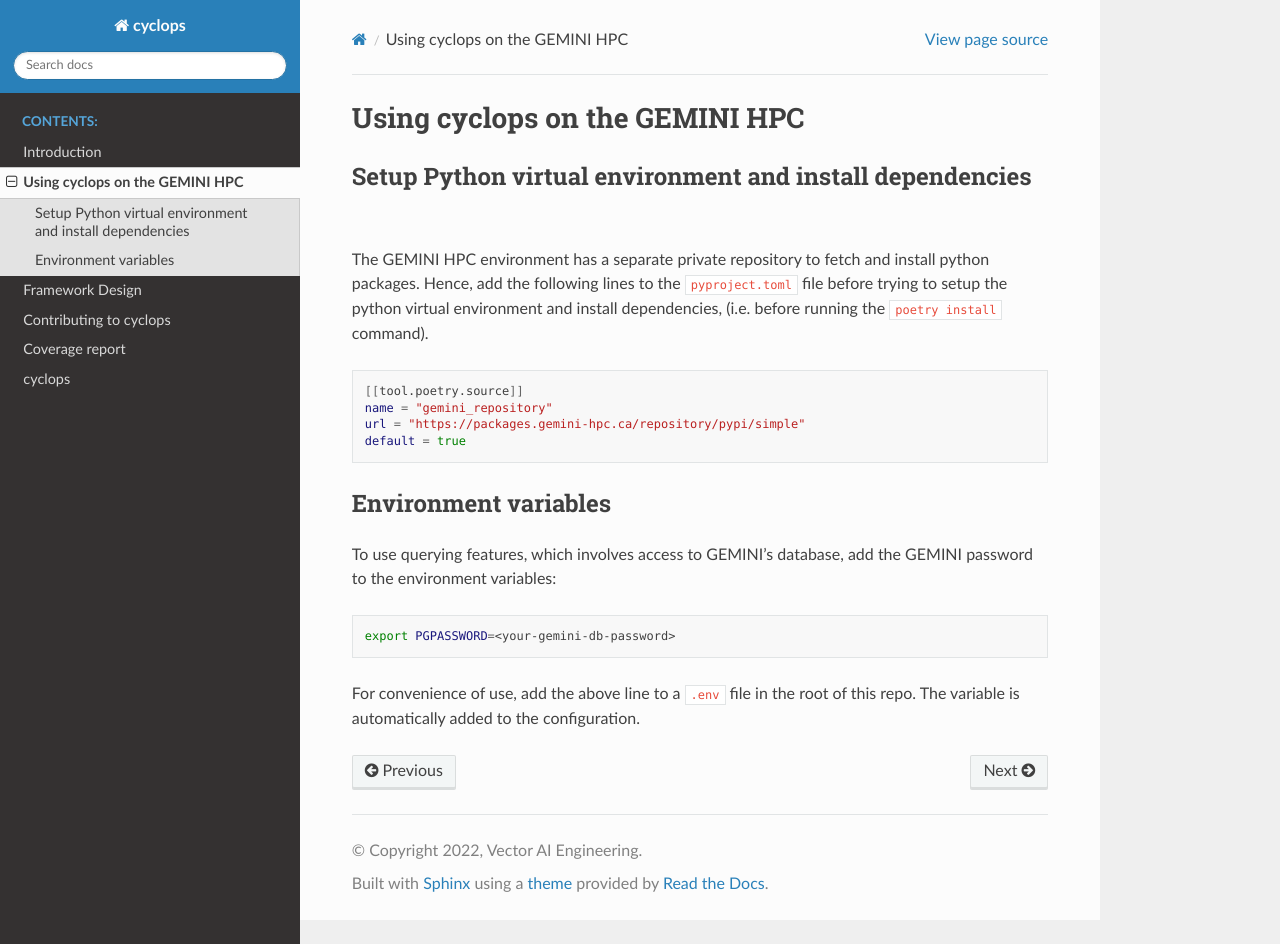
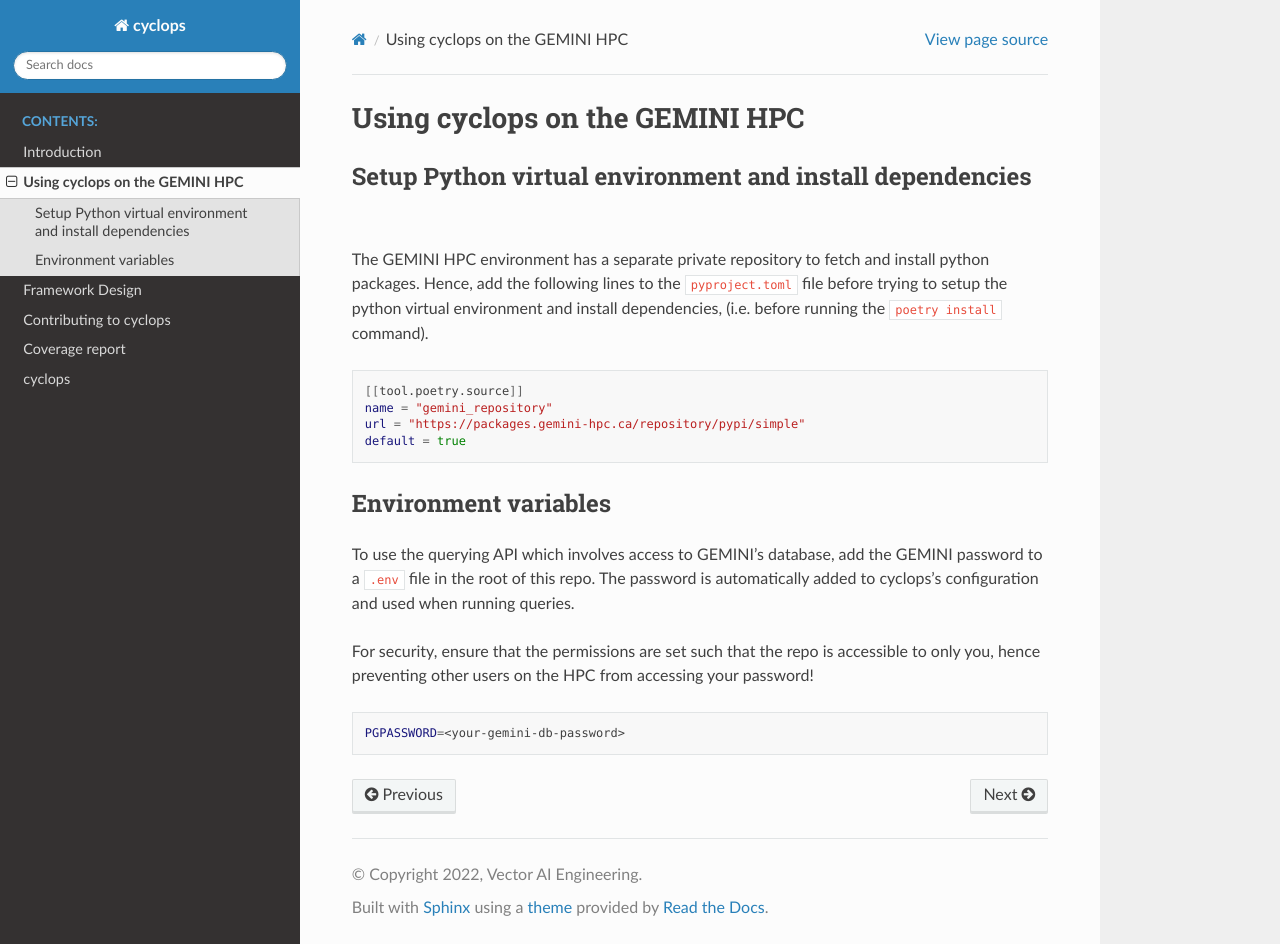
Before and after one commit to VectorInstitute/cyclops, a Sphinx documentation site: the page built from docs/source/gemini_hpc.rst, in a window 1280 px wide and 944 px high. Built offline with Sphinx 7.4.7 and the Read the Docs theme 2.0.0, drawn with Linux system fonts in a browser that asks for light colours.

Commit message:
Add tests for some common util fns, update doc for gemini HPC

```diff
--- a/docs/source/gemini_hpc.rst
+++ b/docs/source/gemini_hpc.rst
@@ -19,12 +19,13 @@ file before trying to setup the python virtual environment and install dependenc
 Environment variables
 ^^^^^^^^^^^^^^^^^^^^^
 
-To use querying features, which involves access to GEMINI's database, add the
-GEMINI password to the environment variables:
+To use the querying API which involves access to GEMINI's database, add the
+GEMINI password to a ``.env`` file in the root of this repo. The password is
+automatically added to cyclops's configuration and used when running queries.
+
+For security, ensure that the permissions are set such that the repo is accessible
+to only you, hence preventing other users on the HPC from accessing your password!
 
 .. code-block:: bash
 
-   export PGPASSWORD=<your-gemini-db-password>
-
-For convenience of use, add the above line to a ``.env`` file in the root of this repo.
-The variable is automatically added to the configuration.
+   PGPASSWORD=<your-gemini-db-password>
```
Also changed, not shown: 2 other files.
